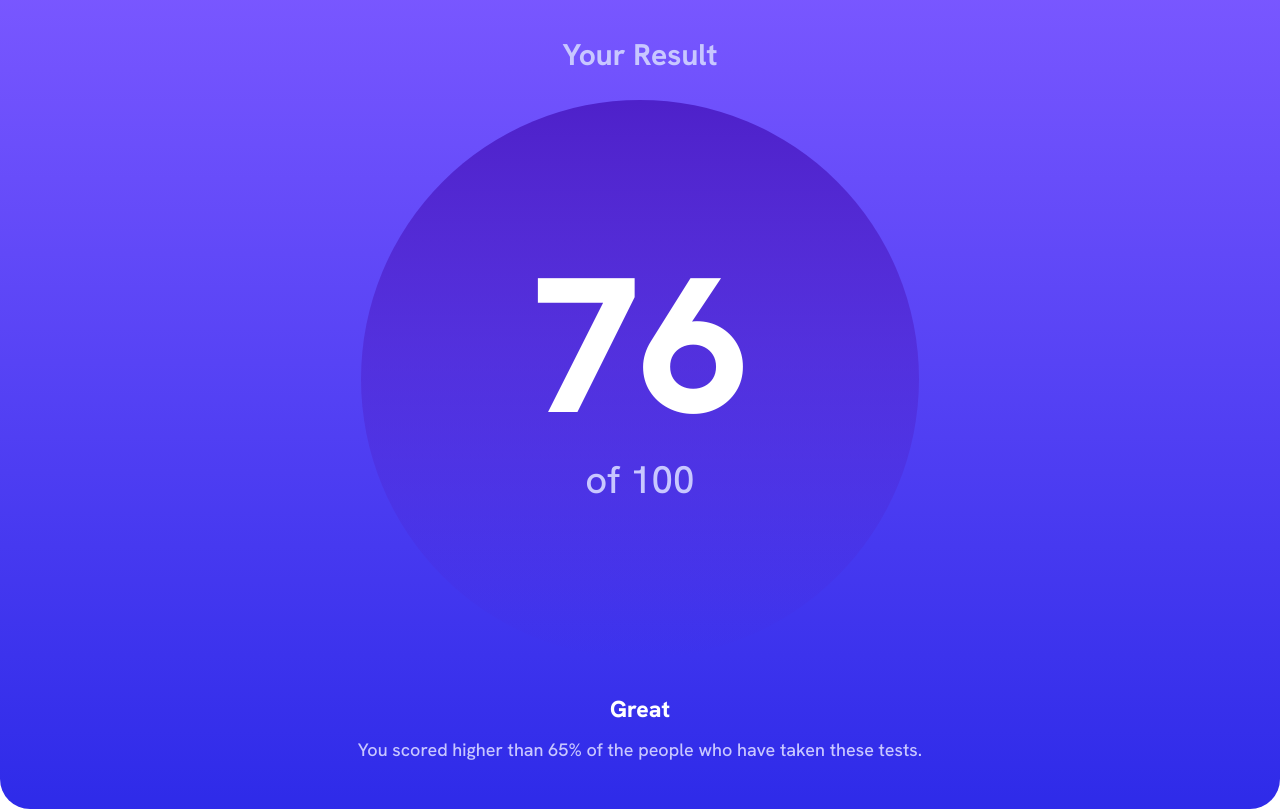
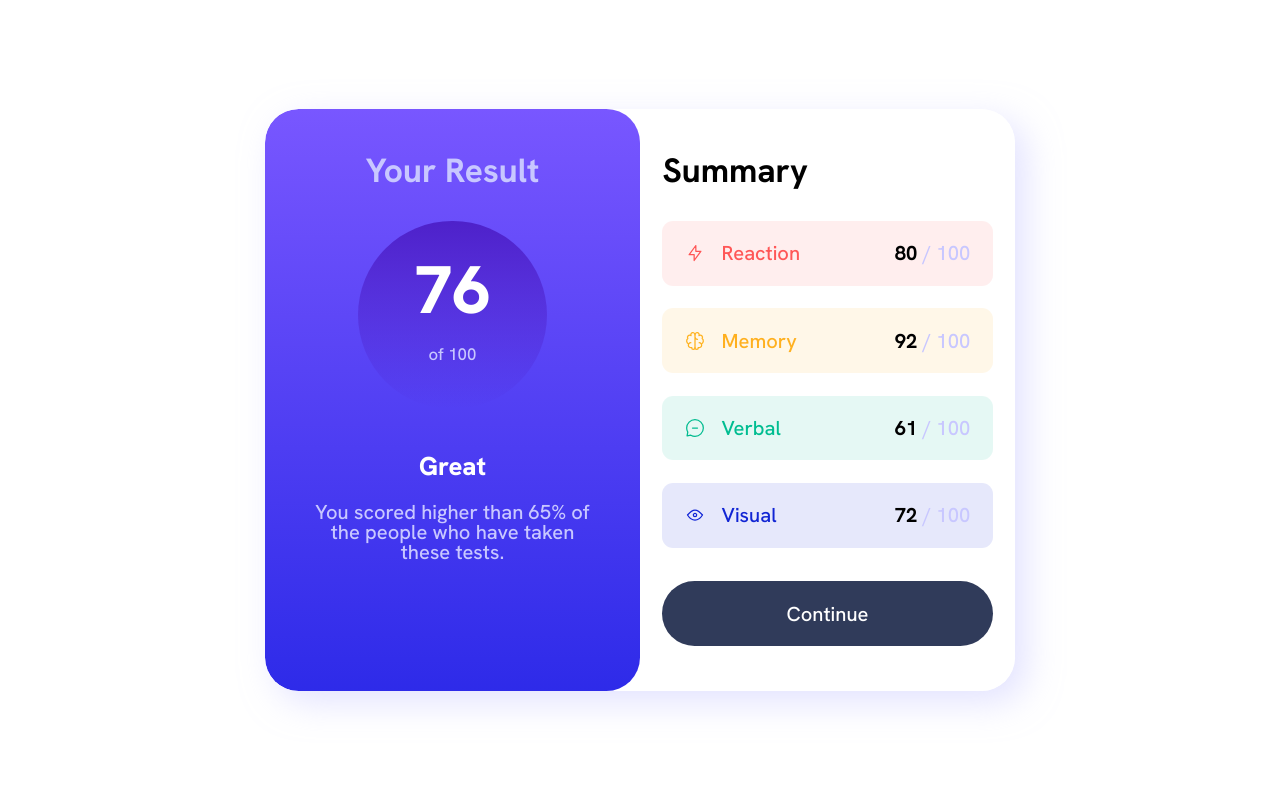
Before and after one commit to DQuinn97/syntra-2024, a website: page index.html in a window 1280 px wide. Shown: the top 811 px of the page. Drawn offline with nearby package versions, Linux system fonts and the light colour scheme.

Commit message:
desktop version

```diff
--- a/style.css
+++ b/style.css
@@ -178,9 +178,40 @@ main {
     }
   }
 }
-@media (min-width=385px) {
+@media (min-width: 700px) {
+  :root {
+    font-size: 70%;
+  }
+  body {
+    padding: 3rem;
+    place-items: center;
+    min-height: 100vh;
+  }
   main {
+    max-width: 750px;
+    grid-template-columns: 1fr 1fr;
+    box-shadow: 1rem 1rem 3rem 0rem
+      color-mix(in hsl, var(--LightLavender), transparent 50%);
+    border-radius: 3rem;
+    overflow: hidden;
     section {
+      &[a] {
+        border-radius: 3rem;
+        div {
+          width: 57%;
+          h3 {
+            font-size: 6rem;
+          }
+          p {
+            font-size: 1.5rem;
+          }
+        }
+        p {
+          width: 85%;
+        }
+      }
+      &[b] {
+      }
     }
   }
 }
```
